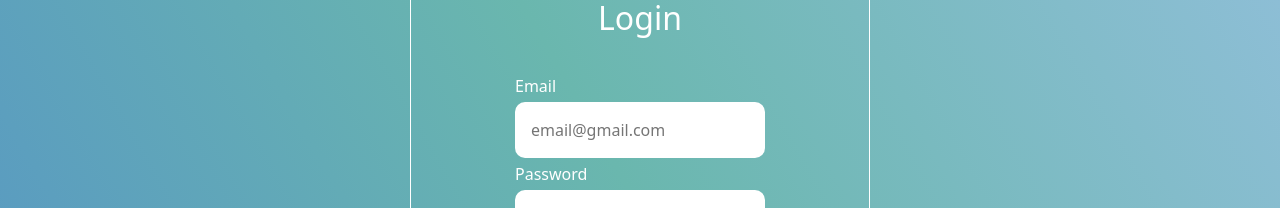
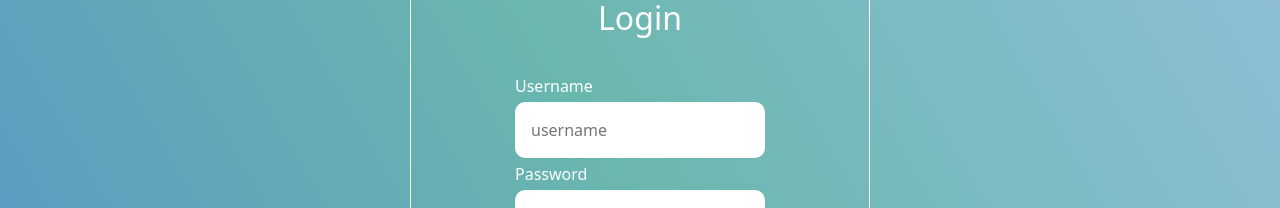
Before and after one commit to nemanja731/Event-reminder, a React (Vite) app in the folder front/: page / in a window 1280 px wide. Shown: the part 192-400 px from the top of the page. Built offline with nearby package versions, Linux system fonts and the light colour scheme.

Commit message:
Update front

```diff
--- a/front/src/components/Login.jsx
+++ b/front/src/components/Login.jsx
@@ -3,15 +3,15 @@ import Axios from "axios";
 
 const URL = "http://localhost:9090";
 const URLgetUsers = URL + "/get-users";
-const URLaddUser = URL + "/new-user";
+const URLcheckUser = URL + "/login";
 
 function Login({ onFormSwitch }) {
-  const [email, setEmail] = useState("");
+  const [username, setUsername] = useState("");
   const [password, setPassword] = useState("");
 
-  const handleSubmit = async (e) => {
+  const handleSubmit = (e) => {
     e.preventDefault();
-    Axios.get("https://jsonplaceholder.typicode.com/posts")
+    Axios.get(URLgetUsers)
       .then((response) => console.log("Response", response))
       .catch((error) => console.log("Error", error));
 
@@ -27,14 +27,14 @@ function Login({ onFormSwitch }) {
     <div className="auth-form-container">
       <h2>Login</h2>
       <form className="login-form" onSubmit={handleSubmit}>
-        <label htmlFor="email">Email</label>
+        <label htmlFor="username">Username</label>
         <input
-          value={email}
-          onChange={(e) => setEmail(e.target.value)}
-          type="email"
-          placeholder="email@gmail.com"
-          id="email"
-          name="email"
+          value={username}
+          onChange={(e) => setUsername(e.target.value)}
+          type="username"
+          placeholder="username"
+          id="username"
+          name="username"
         ></input>
         <label htmlFor="password">Password</label>
         <input
--- a/front/src/components/Register.jsx
+++ b/front/src/components/Register.jsx
@@ -1,13 +1,24 @@
 import React, { useState } from "react";
+import Axios from "axios";
+
+const URL = "http://localhost:9090";
+const URLaddUser = URL + "/new-user";
 
 function Register({ onFormSwitch }) {
-  const [email, setEmail] = useState("");
+  const [username, setUsername] = useState("");
   const [password, setPassword] = useState("");
-  const [name, setName] = useState("");
+  const [fullName, setfullName] = useState("");
 
   const handleSubmit = (e) => {
     e.preventDefault();
-    console.log(email);
+    const userData = {
+      fullName: fullName,
+      username: username,
+      password: password,
+    };
+    Axios.post(URLaddUser, userData).then((response) => {
+      console.log(response.status, response.data);
+    });
   };
 
   return (
@@ -16,21 +27,21 @@ function Register({ onFormSwitch }) {
       <form className="register-form" onSubmit={handleSubmit}>
         <label htmlFor="name">Full Name</label>
         <input
-          value={name}
-          onChange={(e) => setName(e.target.value)}
+          value={fullName}
+          onChange={(e) => setfullName(e.target.value)}
           type="name"
           placeholder="full name"
           id="name"
-          name="name"
+          nme="name"
         ></input>
-        <label htmlFor="email">Email</label>
+        <label htmlFor="username">Username</label>
         <input
-          value={email}
-          onChange={(e) => setEmail(e.target.value)}
-          type="email"
-          placeholder="email@gmail.com"
-          id="email"
-          name="email"
+          value={username}
+          onChange={(e) => setUsername(e.target.value)}
+          type="username"
+          placeholder="username"
+          id="username"
+          name="username"
         ></input>
         <label htmlFor="password">Password</label>
         <input
```
Also changed, not shown: 1 other file (tests, documents, lock files or other folders).
